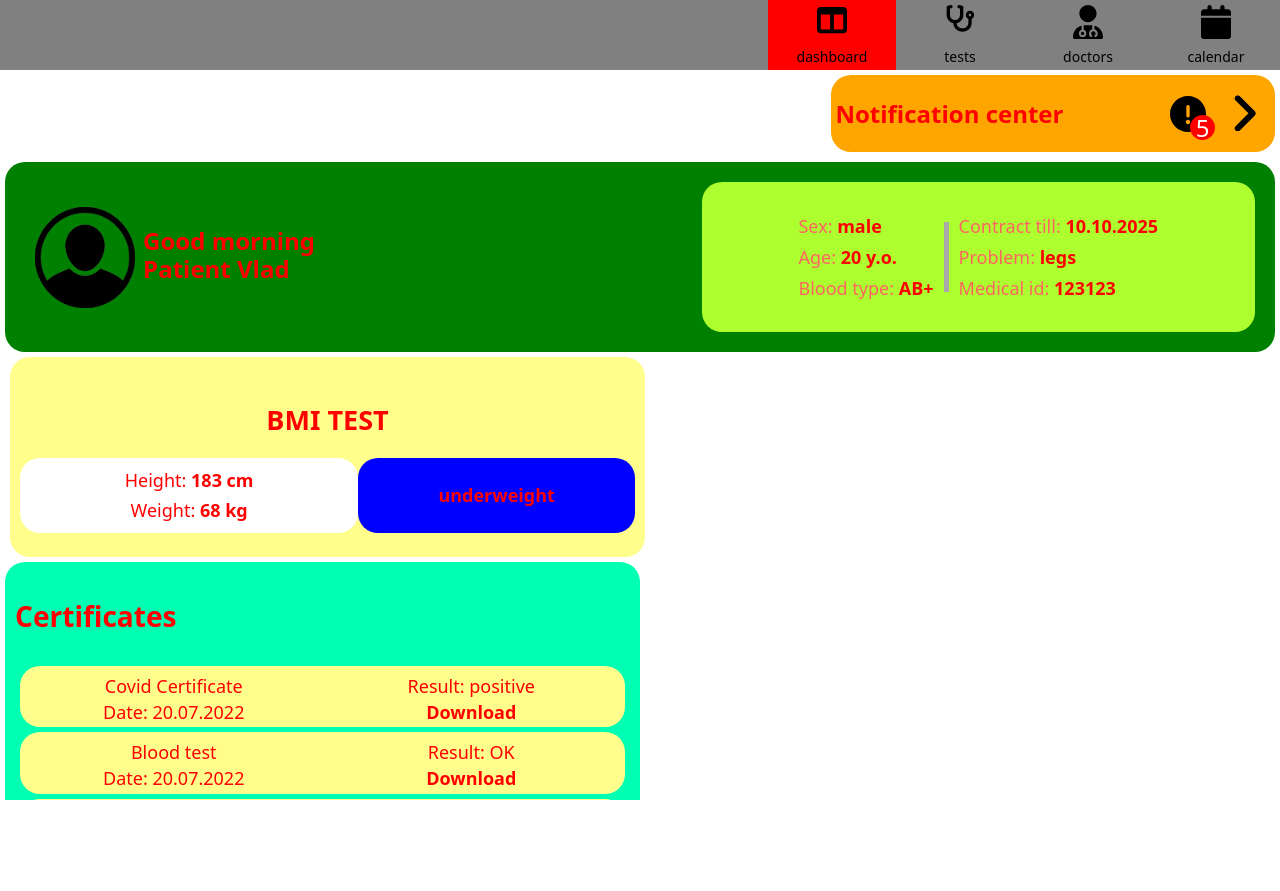
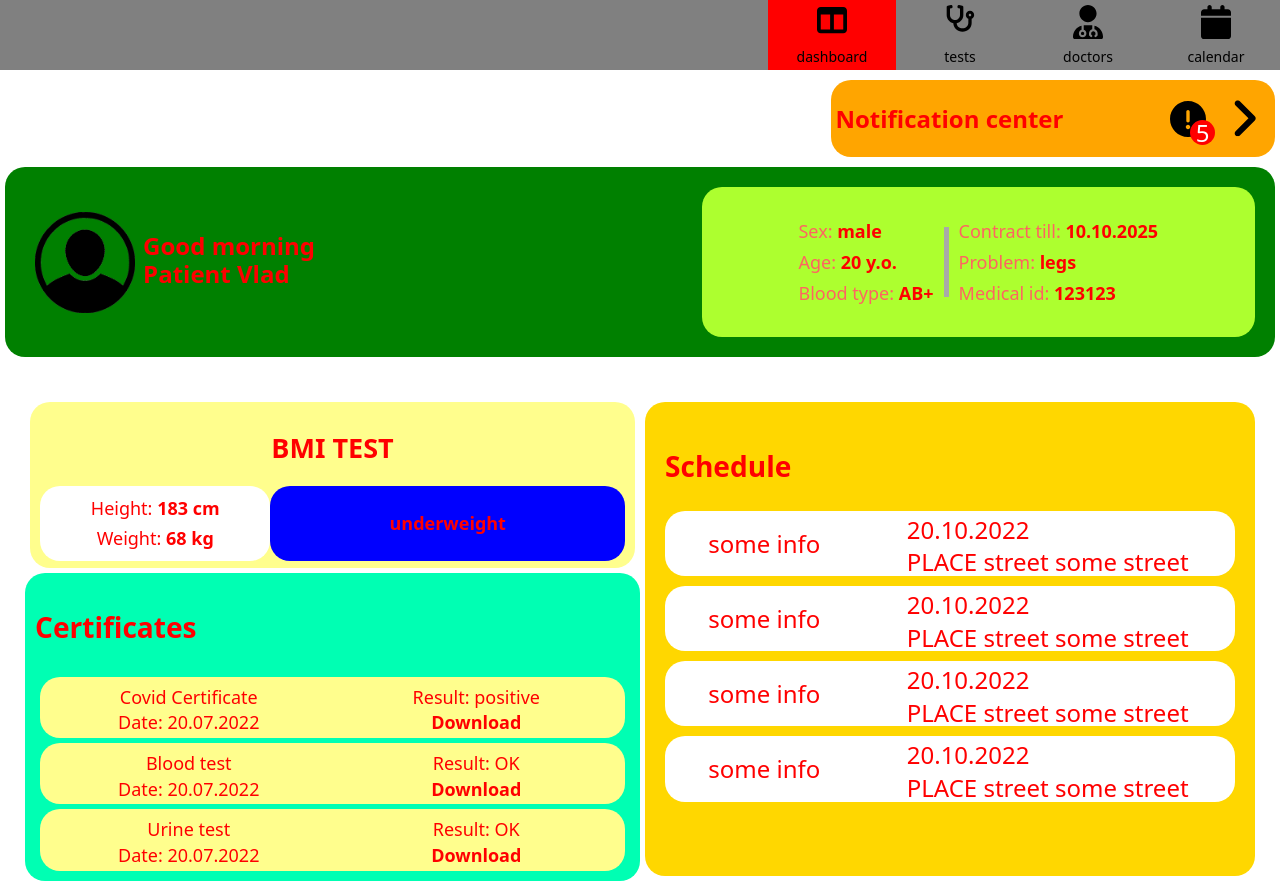
Before and after one commit to ForexLight/learning-porject, a React app: page /main in a window 1280 px wide. Before the commit the page ends 800 px from the top, so only its background shows below. Built offline with nearby package versions, Linux system fonts and the light colour scheme.

Commit message:
created schedule component

```diff
--- a/src/App/App.tsx
+++ b/src/App/App.tsx
@@ -12,11 +12,9 @@ import Calendar from '../components/Calendar/Calendar'
 
 const AppWrapper = styled.main`
   max-width: 100vw;
-  height: 100vh;
   font-size: 1.5em;
   color: red;
   @media (min-width: 766px) {
-    overflow: hidden;
   }
 `
 
--- a/src/components/Main/Components/BmiCalculator.tsx
+++ b/src/components/Main/Components/BmiCalculator.tsx
@@ -5,6 +5,7 @@ import { PhysiqueType } from '../Types'
 import getBMI from '../../../helpers/getBmi'
 
 const BmiCalculatorContainer = styled.section`
+  flex: 1;
   margin: 5px;
   border-radius: 20px;
   background-color: #fffe8d;
@@ -12,7 +13,6 @@ const BmiCalculatorContainer = styled.section`
   flex-direction: column;
   justify-content: center;
   align-items: center;
-  width: 100%;
   font-size: 14px;
   padding: 30px 10px;
   .container {
@@ -22,10 +22,9 @@ const BmiCalculatorContainer = styled.section`
     width: 100%;
   }
   @media (min-width: 542px) {
-    width: 50%;
+    height: 35%;
   }
   @media (min-width: 766px) {
-    height: 200px;
     font-size: 18px;
   }
   @media (min-width: 1200px) {
@@ -36,7 +35,7 @@ const BmiStatus = styled.div`
   justify-content: center;
   align-items: center;
   height: 50px;
-  width: 45%;
+  width: 100%;
   background-color: ${(props) => props.color};
   border-radius: 20px;
   span {
@@ -55,7 +54,7 @@ const BodyStatus = styled.div`
   justify-content: center;
   background-color: #fff;
   border-radius: 20px;
-  width: 55%;
+  width: 65%;
   span {
     margin: 5px 0;
   }
--- a/src/components/Main/Components/Certificates.tsx
+++ b/src/components/Main/Components/Certificates.tsx
@@ -3,13 +3,14 @@ import styled from 'styled-components'
 import { CertificatesType } from '../Types'
 
 const CertificatesContainer = styled.section`
+  flex: 1;
   background-color: #00ffb3;
   display: flex;
   flex-direction: column;
   padding: 10px;
   border-radius: 20px;
   @media (min-width: 542px) {
-    width: 50%;
+    height: 65%;
   }
   @media (min-width: 766px) {
   }
--- /dev/null
+++ b/src/components/Main/Components/Schedule.tsx
@@ -0,0 +1,54 @@
+import React, { useState } from 'react'
+import styled from 'styled-components'
+
+import data from '../../../data'
+import { ScheduleType } from '../Types'
+
+const ScheduleContainer = styled.section`
+  background-color: gold;
+  border-radius: 20px;
+  padding: 20px;
+  margin-top: 5px;
+  margin-bottom: 75px;
+  @media (min-width: 542px) {
+    margin-bottom: auto;
+    height: 100%;
+    width: 100%;
+  }
+`
+const ScheduleItem = styled.div`
+  display: flex;
+  justify-content: space-around;
+  align-items: center;
+  background-color: #fff;
+  border-radius: 20px;
+  margin-top: 10px;
+  div {
+    width: 50%;
+    display: flex;
+    flex-direction: column;
+    span {
+      margin-top: 5px;
+    }
+  }
+`
+
+const Schedule: React.FC = () => {
+  const [items] = useState<ScheduleType[]>(data.scheduleItems)
+  const scheduleItems = items.map((i) => (
+    <ScheduleItem key={i.id}>
+      <span>{i.info}</span>
+      <div>
+        <span>{i.date}</span>
+        <span>{i.place}</span>
+      </div>
+    </ScheduleItem>
+  ))
+  return (
+    <ScheduleContainer>
+      <h3>Schedule</h3>
+      {scheduleItems}
+    </ScheduleContainer>
+  )
+}
+export default Schedule
--- a/src/components/Main/Main.tsx
+++ b/src/components/Main/Main.tsx
@@ -7,9 +7,38 @@ import data from '../../data'
 import { NotificationType } from './Types'
 import BmiCalculator from './Components/BmiCalculator'
 import Certificates from './Components/Certificates'
+import Schedule from './Components/Schedule'
 
 const StyledMain = styled.div`
-  margin: 5px;
+  padding: 0 5px;
+  @media (min-width: 542px) {
+    height: 100vh;
+    padding: 5px;
+  }
+`
+const AdditionalContainer = styled.div`
+  display: flex;
+  flex-direction: column;
+  @media (min-width: 542px) {
+    height: 65%;
+    flex-direction: row;
+    .leftSide {
+      width: 50%;
+    }
+    .rightSide {
+      padding-left: 5px;
+      height: 100%;
+
+      width: 50%;
+      overflow: visible;
+    }
+    margin-top: 20px;
+    padding: 20px;
+  }
+  @media (min-width: 766px) {
+  }
+  @media (min-width: 1200px) {
+  }
 `
 
 const Main: React.FC = () => {
@@ -22,8 +51,15 @@ const Main: React.FC = () => {
     <StyledMain>
       <Notification notifications={notifications} deleteNotification={deleteNotification} />
       <Greeting />
-      <BmiCalculator />
-      <Certificates />
+      <AdditionalContainer>
+        <div className='leftSide'>
+          <BmiCalculator />
+          <Certificates />
+        </div>
+        <div className='rightSide'>
+          <Schedule />
+        </div>
+      </AdditionalContainer>
     </StyledMain>
   )
 }
--- a/src/components/Main/Types.ts
+++ b/src/components/Main/Types.ts
@@ -19,3 +19,9 @@ export type CertificatesType = {
   result: string
   date: string
 }
+export type ScheduleType = {
+  id: string
+  info: string
+  place: string
+  date: string
+}
--- a/src/data.ts
+++ b/src/data.ts
@@ -25,4 +25,32 @@ const notifications = [
     date: '10/10/1010',
   },
 ]
-export default { notifications }
+
+const scheduleItems = [
+  {
+    id: '1',
+    info: 'some info',
+    place: 'PLACE street some street',
+    date: '20.10.2022',
+  },
+  {
+    id: '2',
+    info: 'some info',
+    place: 'PLACE street some street',
+    date: '20.10.2022',
+  },
+  {
+    id: '3',
+    info: 'some info',
+    place: 'PLACE street some street',
+    date: '20.10.2022',
+  },
+  {
+    id: '4',
+    info: 'some info',
+    place: 'PLACE street some street',
+    date: '20.10.2022',
+  },
+]
+
+export default { notifications, scheduleItems }
```
